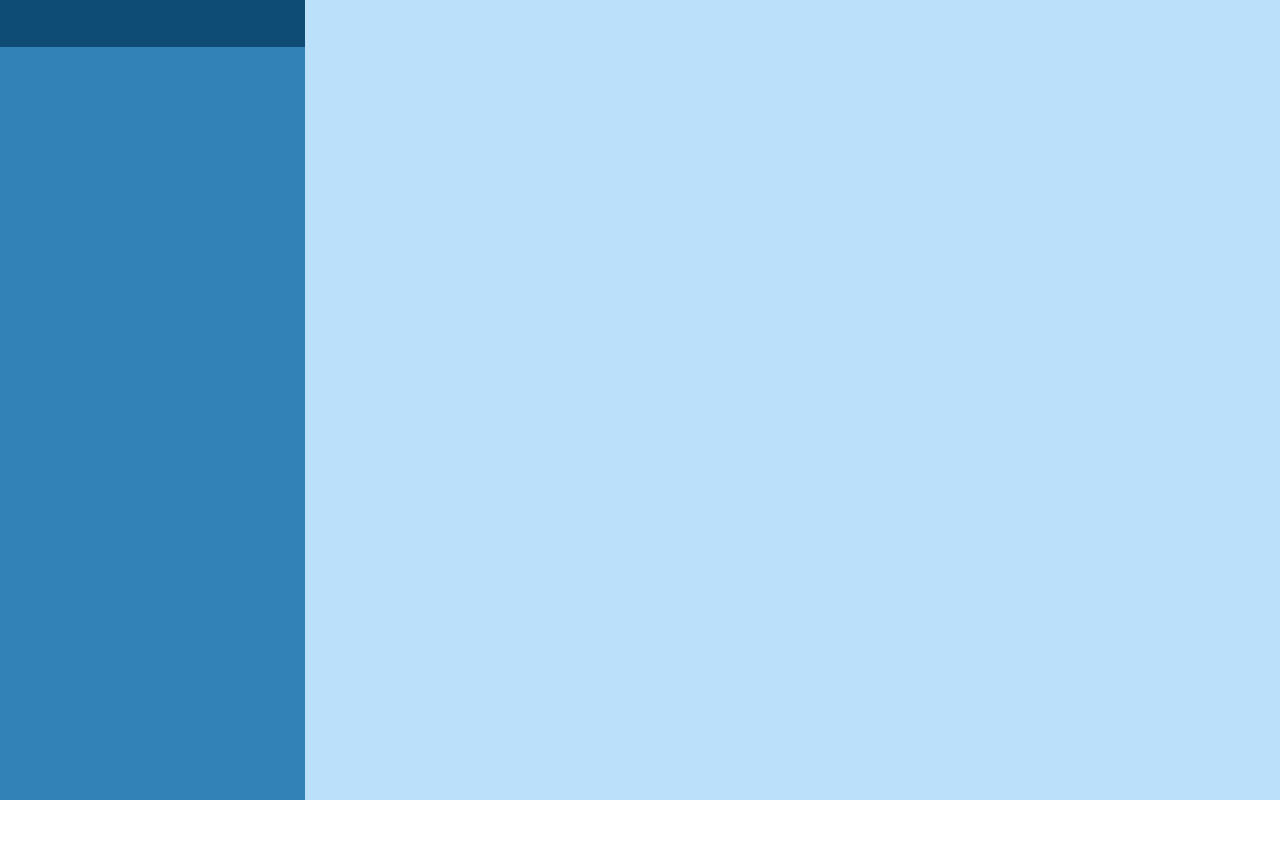
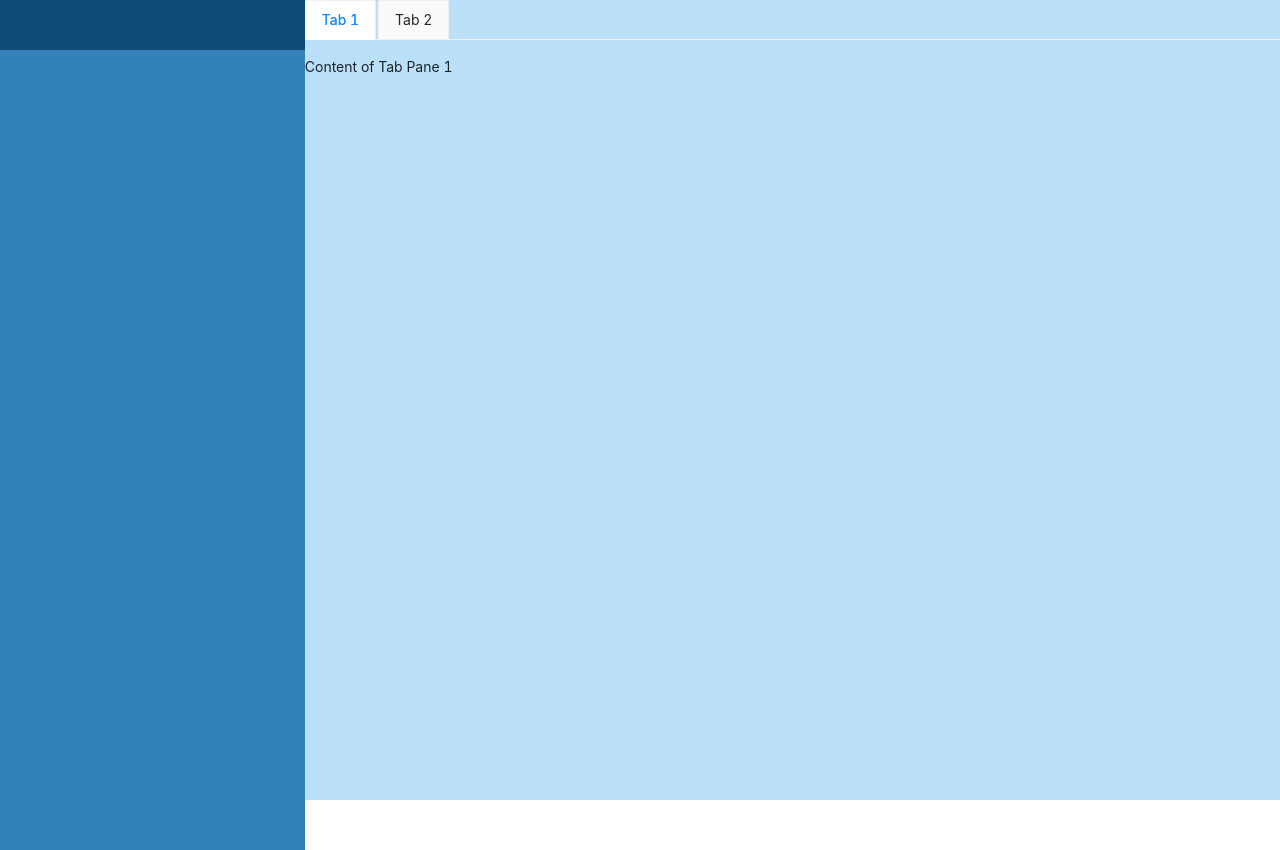
Before and after one commit to dferrer333/personalFinance, a React (Create React App) app in the folder client/: page / in a window 1280 px wide. Before the commit the page ends 800 px from the top, so only its background shows below. Built offline with nearby package versions, Linux system fonts and the light colour scheme; no server answers.

Commit message:
Client: Added Basic Tabs to the Frontend

```diff
--- a/client/package.json
+++ b/client/package.json
@@ -11,6 +11,7 @@
     "@types/node": "^12.12.54",
     "@types/react": "^16.9.48",
     "@types/react-dom": "^16.9.8",
+    "antd": "^4.6.2",
     "react": "^16.13.1",
     "react-dom": "^16.13.1",
     "react-scripts": "3.4.3",
@@ -39,6 +40,7 @@
     ]
   },
   "devDependencies": {
+    "@types/antd": "^1.0.0",
     "@types/dotenv": "^8.2.0",
     "@types/material-ui": "^0.21.8",
     "dotenv": "^8.2.0"
--- a/client/src/components/ActionPanel.tsx
+++ b/client/src/components/ActionPanel.tsx
@@ -1,7 +1,11 @@
 import {ActionPanelProps} from './ActionPanelI';
-import Box from '@material-ui/core/Box';
-import Grid from '@material-ui/core/Grid';
 import React from 'react';
+
+const mainDivStyle = {
+  width: 400,
+  height: '100%',
+  display: 'flex-column',
+}
 
 export default class ActionPanel
     extends React.Component<ActionPanelProps, {}> {
@@ -11,11 +15,10 @@ export default class ActionPanel
 
   render() {
     return (
-        <Box width={400} height={'100%'}
-             display={'flex'} flexDirection={'column'}>
-          <Box width={'100%'} height={50} bgcolor={'#0f4c75'}></Box>
-          <Box width={'100%'} height={'100%'} bgcolor={'#3282b8'}></Box>
-        </Box>
+        <div style={mainDivStyle}>
+          <div style={{width: '100%', height: 50, backgroundColor: '#0f4c75'}}></div>
+          <div style={{width: '100%', height: '100%', backgroundColor: '#3282b8'}}></div>
+        </div>
     );
   }
 }
--- a/client/src/components/ViewPanel.tsx
+++ b/client/src/components/ViewPanel.tsx
@@ -1,13 +1,37 @@
-import Box from '@material-ui/core/Box';
 import React from 'react';
+import {Tabs} from 'antd';
 import {ViewPanelProps} from './ViewPanelI';
+
+const {TabPane} = Tabs;
+
+const mainDivStyle = {
+  width: '100%',
+  height: '100%',
+  backgroundColor: '#0f4c75',
+}
 
 export default class ViewPanel extends React.Component<ViewPanelProps, {}> {
   constructor(props: ViewPanelProps) {
     super(props);
   }
 
+  callback(key: string) {
+    console.log(key);
+  }
+
   render() {
-    return <Box width={'100%'} height={'100%'} bgcolor={'#bbe1fa'}></Box>;
+    return (
+      <div style={mainDivStyle}>
+        <Tabs onChange={this.callback} type='card'
+              style={{backgroundColor: '#bbe1fa', height: '100%'}} tabPosition='top'>
+          <TabPane tab="Tab 1" key="1">
+            Content of Tab Pane 1
+          </TabPane>
+          <TabPane tab="Tab 2" key="2">
+            Content of Tab Pane 2
+          </TabPane>
+        </Tabs>
+      </div>
+    );
   }
 }
--- a/client/src/index.tsx
+++ b/client/src/index.tsx
@@ -1,5 +1,7 @@
 import React from 'react';
 import ReactDOM from 'react-dom';
+
+import 'antd/dist/antd.css';
 import './index.css';
 import App from './App';
 import * as serviceWorker from './serviceWorker';
```
Also changed, not shown: 1 other file (tests, documents, lock files or other folders).
